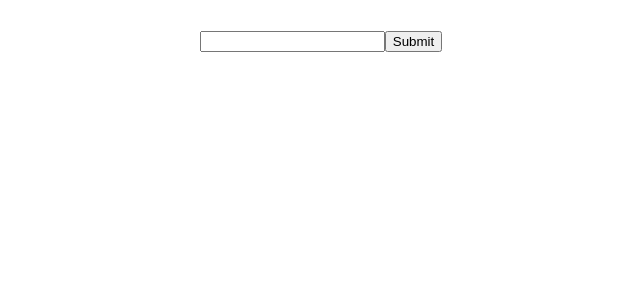
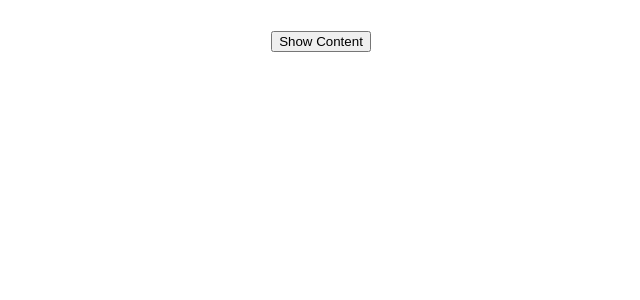
Before and after one commit to truongdeptrai2511/create-react-app, a React (Create React App) app: page / in a window 1280 px wide. Shown: the top 300 px of the page, without its empty margins (319-959 px from the left). Built offline with nearby package versions, Linux system fonts and the light colour scheme.

Commit message:
show, isshow

```diff
--- a/src/App.js
+++ b/src/App.js
@@ -1,119 +1,16 @@
 import './App.css';
-
+import Content from './Content'
 import {useState} from 'react'
-//#region Random Gift
-// const gifts = ['gift1', 'gift2', 'gift3', 'gift4', 'gift5']
-
-// function App() {
-
-//   const [gift, setGift] = useState()
-//   const randomGift = () => {
-//     const index = Math.floor(Math.random() * gifts.length)
-//     setGift(gifts[index]);
-//   }
-//   return (
-//     <div className="App" style={{padding: 20}}>
-//         <h1>{gift||'Chưa có phần thưởng'}</h1>
-//         <button onClick={randomGift}>Lấy thưởng</button>
-//     </div>
-//   );
-// }
-//#endregion
-//#region input
-// function App(){
-//   const [name, setName] = useState('')
-//   const [email, setEmail] = useState('')
-//   console.log(name)
-//   const handleSubmit = () => {
-//     //call API
-//     console.log({name, email})
-//   }
-//   return (
-//     <div className="App" style={{padding:30}}>
-//       <input
-//         value={name}
-//         onChange={(e) => setName(e.target.value)}
-//       />
-//       <input
-//         value={email}
-//         onChange={(e) => setEmail(e.target.value)}
-//       />
-//       <button onClick={handleSubmit}>
-//         Register
-//       </button>
-//     </div>
-//   )
-// }
-//#endregion
-//#region Radio Button
-// const courses = [
-//   {
-//     id: 1,
-//     name: 'HTML'
-//   },
-//   {
-//     id: 2,
-//     name: 'CSS'
-//   },
-//   {
-//     id: 3,
-//     name: 'JavaScript'
-//   }
-// ]
-// function App(){
-//   const [checked, setChecked] = useState(1)
-//   console.log(checked)
-//   const handleSubmit = () => {
-//     //call API
-//     console.log({id: checked})
-//   }
-
-//   return (
-//     <div className="App" style={{padding:30}}>
-//       {courses.map(course => (
-//         <div key={course.id}>
-//           <input type='radio'
-//           checked={course.id === checked}
-//             onChange={() => setChecked(course.id)}
-//           />{course.name}
-//         </div>
-//       ))}
-//       <button onClick={handleSubmit}>Submit</button>
-//     </div>
-//   )
-// }
-//#endregion
-//#region Checkbox
+// Mounted / Unmounted
 function App(){
-  const storageJobs = JSON.parse(localStorage.getItem('jobs'))
-
-  const [job, setJob] = useState('')
-  const [jobs, setJobs] = useState(storageJobs ?? [])
-  const handleSubmit = () => {
-    setJobs(prev => {
-      const newJobs = [...prev, job]
-      // Save to localStorage
-      const jsonJobs = JSON.stringify(newJobs)
-      localStorage.setItem('jobs', jsonJobs)
-      return newJobs
-    })
-    setJob('')
-  }
+  const [showContent, setShowContent] = useState(false)
   return (
     <div className="App" style={{padding:30}}>
-      <input
-        value={job}
-        onChange={e => setJob(e.target.value)}
-      />
-      <button onClick={handleSubmit}>Submit</button>
-      <ul>
-         {console.log(jobs)}
-          {jobs.map((job,index) => (
-            <li key={index}>
-              {job}
-            </li>
-          ))}
-      </ul>
+      <button onClick={() =>
+        setShowContent(!showContent)}>
+          Show Content
+      </button>
+      {showContent && <Content/>}
     </div>
   )}
 //#endregion
--- /dev/null
+++ b/src/Content.js
@@ -0,0 +1,9 @@
+function Content(){
+    return(
+        <div style={{padding : 32}}>
+            <h1>Hi anh em</h1>
+        </div>
+    )
+}
+
+export default Content
```
